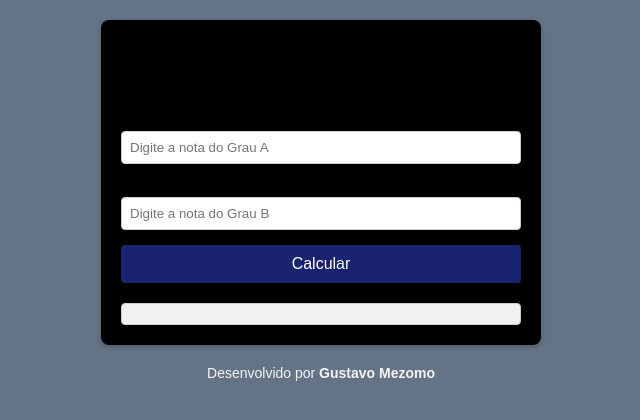
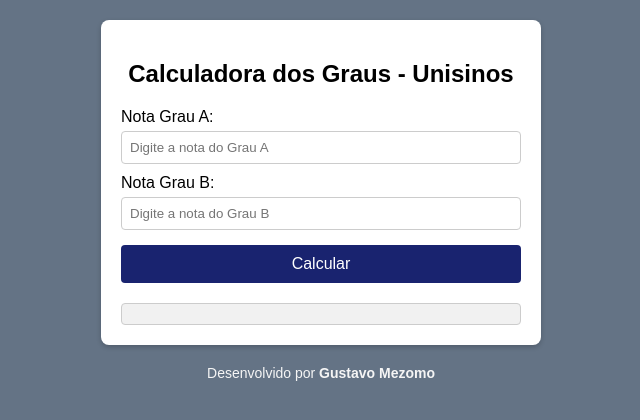
Before and after one commit to gusmezomo/calculadora, a plain HTML site: page index.html in a window 1280 px wide. Shown: the whole page, without its empty margins (319-959 px from the left). Drawn offline with Linux system fonts and the light colour scheme.

Commit message:
commit 1

```diff
--- a/style.css
+++ b/style.css
@@ -7,7 +7,7 @@ body {
 .container {
     max-width: 400px;
     margin: 0 auto;
-    background: #000000;
+    background: #fff;
     padding: 20px;
     border-radius: 8px;
     box-shadow: 0 2px 5px rgba(0, 0, 0, 0.2);
```
